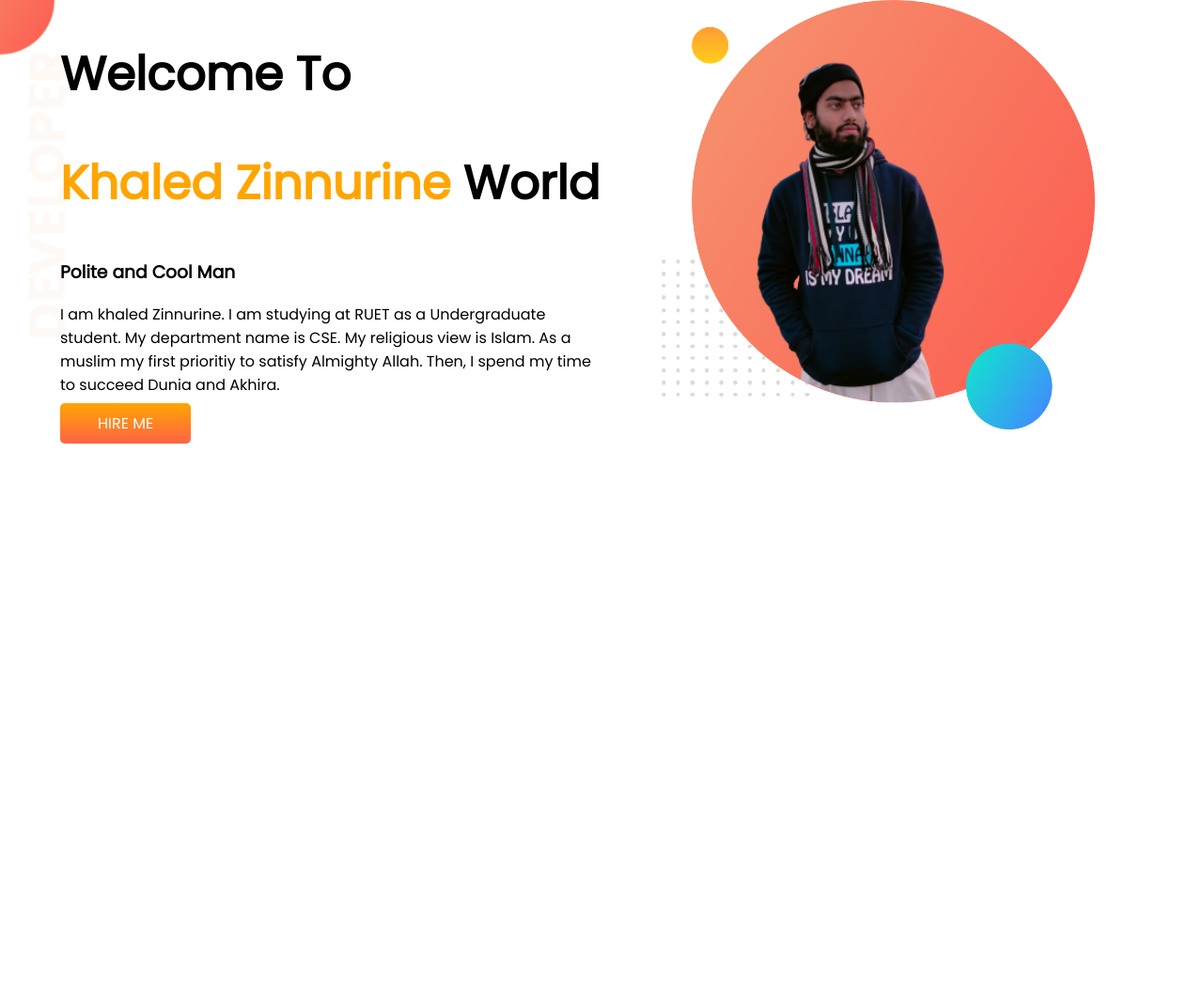
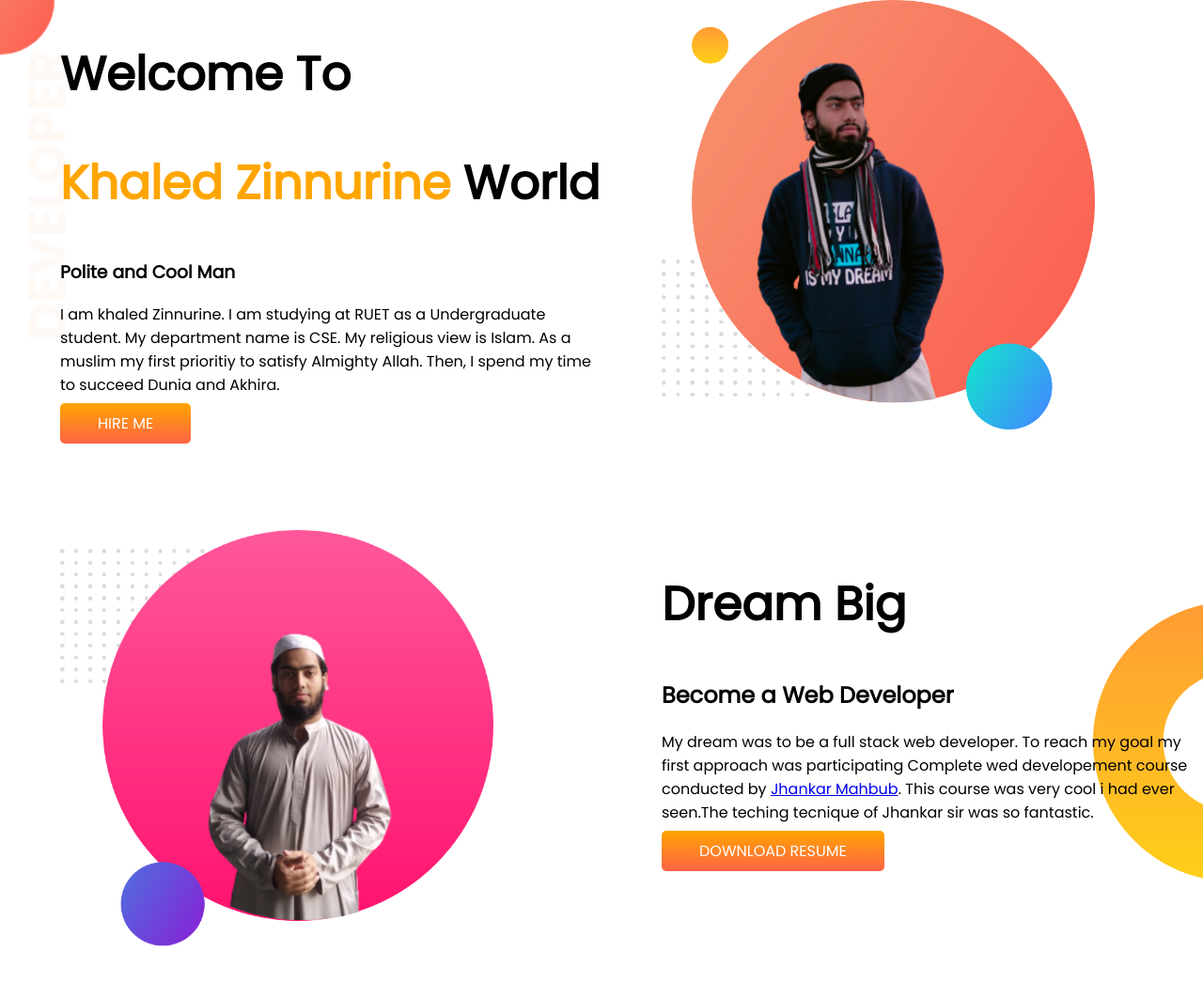
Before and after one commit to KhaledZinnurine/developer-portfolio, a plain HTML site: page index.html in a window 1280 px wide. Shown: the whole page at 94% size. Before the commit the page ends 800 px from the top, so only its background shows below. Drawn offline with Linux system fonts and the light colour scheme.

Commit message:
Dread Added

```diff
--- a/index.html
+++ b/index.html
@@ -27,6 +27,20 @@
         <img src="images/khaled_1.png" alt="">
     </div>
    </section>
+   <section class="dream-big">
+       <div class="half-width">
+           <img src="images/khaled_2.png" alt="">
+
+       </div>
+
+       <div class="half-width">
+        <h1>Dream Big</h1>
+        <h2>Become a Web Developer</h2>
+        <p>My dream was to be a full stack web developer. To reach my goal my first approach was participating Complete wed developement course conducted by <a href="https://www.linkedin.com/in/jhankar"> Jhankar Mahbub</a>. This course was very cool i had ever seen.The teching tecnique of Jhankar sir was so fantastic. </p>
+        <a class="link-button" target="_blank" href="">DOWNLOAD RESUME</a>
+       </div>
+
+   </section>
 </body>
 
 </html>
--- a/style.css
+++ b/style.css
@@ -13,6 +13,7 @@ h1{
 
 section{
     display: flex;
+    margin-bottom: 100px;
 }
 .half-width{
     width: 50%;
@@ -33,3 +34,8 @@ section{
     background-image: url(images/top-banner.png);
     background-repeat: no-repeat;
 }
+.dream-big{
+    background-image: url(images/dream-bg.png);
+    background-repeat: no-repeat;
+    background-position: right;
+}
```
